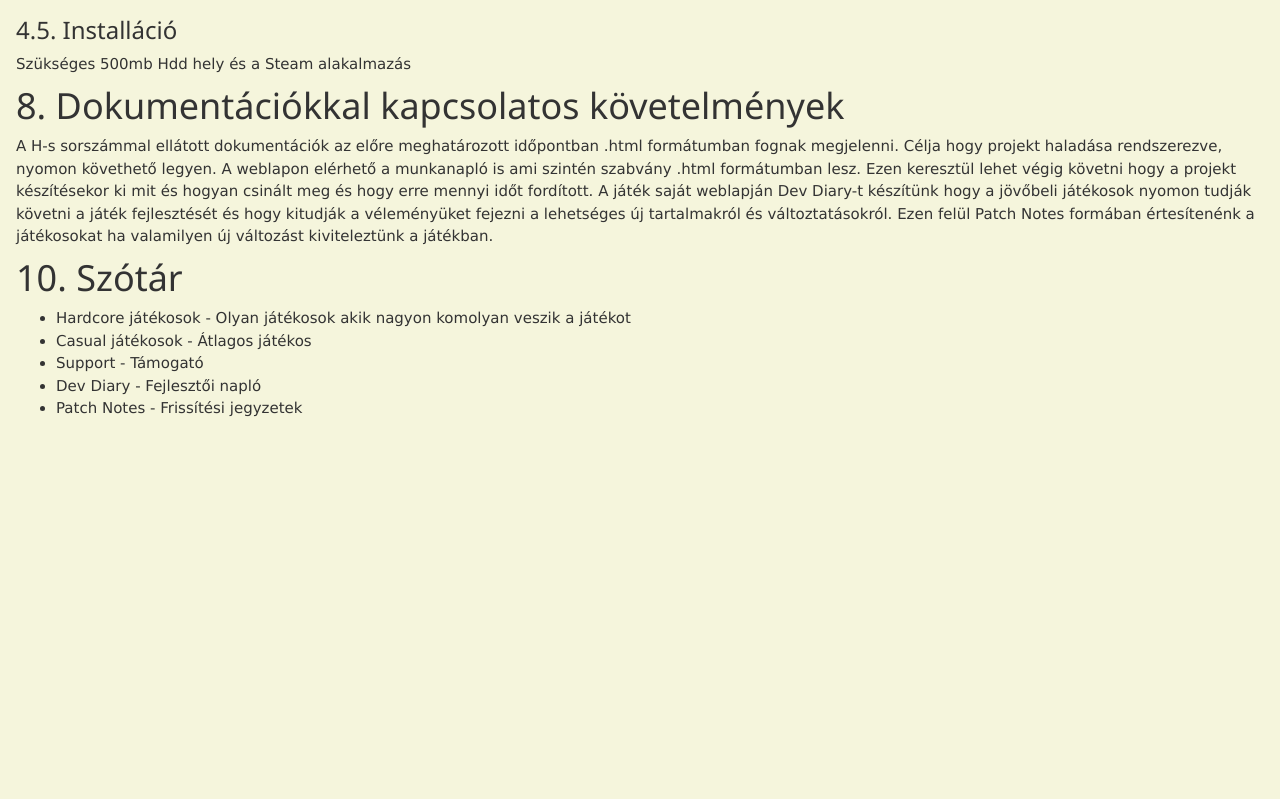
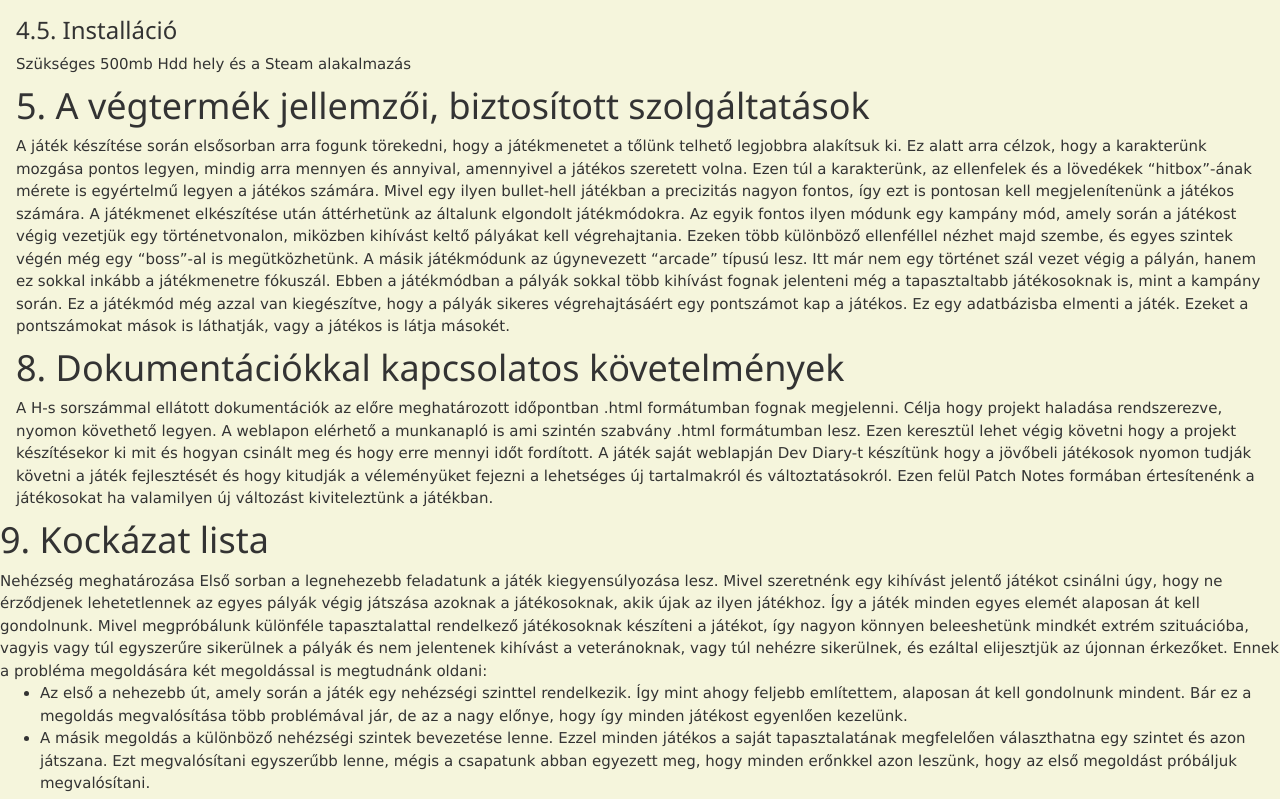
Before and after one commit to KidDarek/SWTech, a plain HTML site: page devsomnia/h2.html in a window 1280 px wide. Shown: the part 4542-5341 px from the top of the page. Before the commit the page ends 4972 px from the top, so only its background shows below. Drawn offline with nearby package versions, Linux system fonts and the light colour scheme.

Commit message:
Update h2.html

```diff
--- a/devsomnia/h2.html
+++ b/devsomnia/h2.html
@@ -304,7 +304,12 @@ A játék nehézségére tekintettel – tapasztalataink szerint - akár egy pá
 	<H3 id="4.5">4.5. Installáció</H3>
 	<div>Szükséges 500mb Hdd hely és a Steam alakalmazás</div>
 
-
+<H1 id="5">5. A végtermék jellemzői, biztosított szolgáltatások</H1>
+	<div>A játék készítése során elsősorban arra fogunk törekedni, hogy a játékmenetet a tőlünk telhető legjobbra alakítsuk ki. Ez alatt arra célzok, hogy a karakterünk mozgása pontos legyen, mindig arra mennyen és annyival, amennyivel a játékos szeretett volna. Ezen túl a karakterünk, az ellenfelek és a lövedékek “hitbox”-ának mérete is egyértelmű legyen a játékos számára. Mivel egy ilyen bullet-hell játékban a precizitás nagyon fontos, így ezt is pontosan kell megjelenítenünk a játékos számára.
+	A játékmenet elkészítése után áttérhetünk az általunk elgondolt játékmódokra. Az egyik fontos ilyen módunk egy kampány mód, amely során a játékost végig vezetjük egy történetvonalon, miközben kihívást keltő pályákat kell végrehajtania. Ezeken több különböző ellenféllel nézhet majd szembe, és egyes szintek végén még egy “boss”-al is megütközhetünk.
+	A másik játékmódunk az úgynevezett “arcade” típusú lesz. Itt már nem egy történet szál vezet végig a pályán, hanem ez sokkal inkább a játékmenetre fókuszál. Ebben a játékmódban a pályák sokkal több kihívást fognak jelenteni még a tapasztaltabb játékosoknak is, mint a kampány során. Ez a játékmód még azzal van kiegészítve, hogy a pályák sikeres végrehajtásáért egy pontszámot kap a játékos. Ez egy adatbázisba elmenti a játék. Ezeket a pontszámokat mások is láthatják, vagy a játékos is látja másokét.
+   	</div>
+  </div>
 
 
 
@@ -319,6 +324,17 @@ A játék nehézségére tekintettel – tapasztalataink szerint - akár egy pá
 
   </div>
 
+<H1 id="9">9. Kockázat lista</H1>
+	<div>
+	Nehézség meghatározása
+	Első sorban a legnehezebb feladatunk a játék kiegyensúlyozása lesz. Mivel szeretnénk egy kihívást jelentő játékot csinálni úgy, hogy ne érződjenek lehetetlennek az egyes pályák végig játszása azoknak a játékosoknak, akik újak az ilyen játékhoz. Így a játék minden egyes elemét alaposan át kell gondolnunk. Mivel megpróbálunk különféle tapasztalattal rendelkező játékosoknak készíteni a játékot, így nagyon könnyen beleeshetünk mindkét extrém szituációba, vagyis vagy túl egyszerűre sikerülnek a pályák és nem jelentenek kihívást a veteránoknak, vagy túl nehézre sikerülnek, és ezáltal elijesztjük az újonnan érkezőket. Ennek a probléma megoldására két megoldással is megtudnánk oldani:
+	</div>
+	<ul>
+              <li>Az első a nehezebb út, amely során a játék egy nehézségi szinttel rendelkezik. Így mint ahogy feljebb említettem, alaposan át kell gondolnunk mindent. Bár ez a megoldás megvalósítása több problémával jár, de az a nagy előnye, hogy így minden játékost egyenlően kezelünk.</li>
+              <li>A másik megoldás a különböző nehézségi szintek bevezetése lenne. Ezzel minden játékos a saját tapasztalatának megfelelően választhatna egy szintet és azon játszana. Ezt megvalósítani egyszerűbb lenne, mégis a csapatunk abban egyezett meg, hogy minden erőnkkel azon leszünk, hogy az első megoldást próbáljuk megvalósítani.</li>
+        </ul>
+
+  </div>
 
   <H1 id="10">10. Szótár</H1>
   <div>
```
